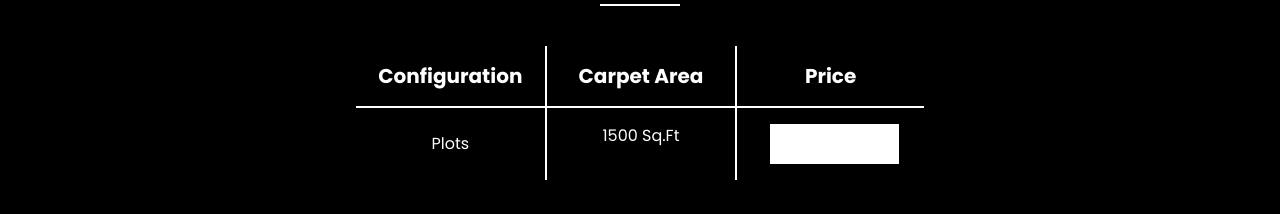
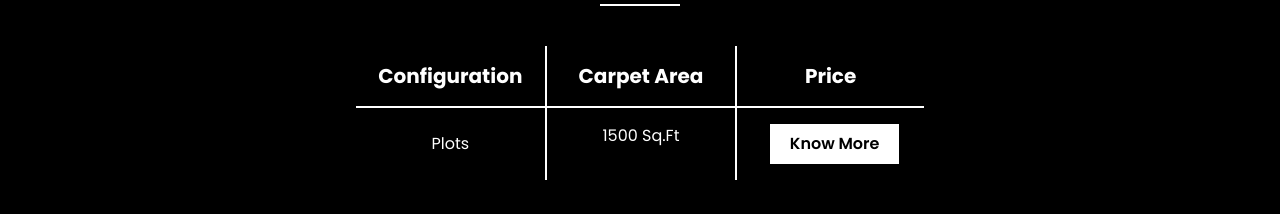
Before and after one commit to surbhikhokhawat/Lodha, a plain HTML site: page index.html in a window 1280 px wide. Shown: the part 1440-1654 px from the top of the page. Drawn offline with nearby package versions, Linux system fonts and the light colour scheme.

Commit message:
know more button txt changed

```diff
--- a/index.html
+++ b/index.html
@@ -132,7 +132,7 @@
           <span class="text-center py-4 px-4">1500 Sq.Ft </span>
           <div class="flex items-center justify-center">
             <button onclick="handleToggleModel()"
-              class="ml-2 text-center bg-brand-gray text-white px-5 py-2 font-semibold animate-btn">
+              class="ml-2 text-center bg-brand-gray text-black px-5 py-2 font-semibold animate-btn">
               Know More
             </button>
           </div>
```
